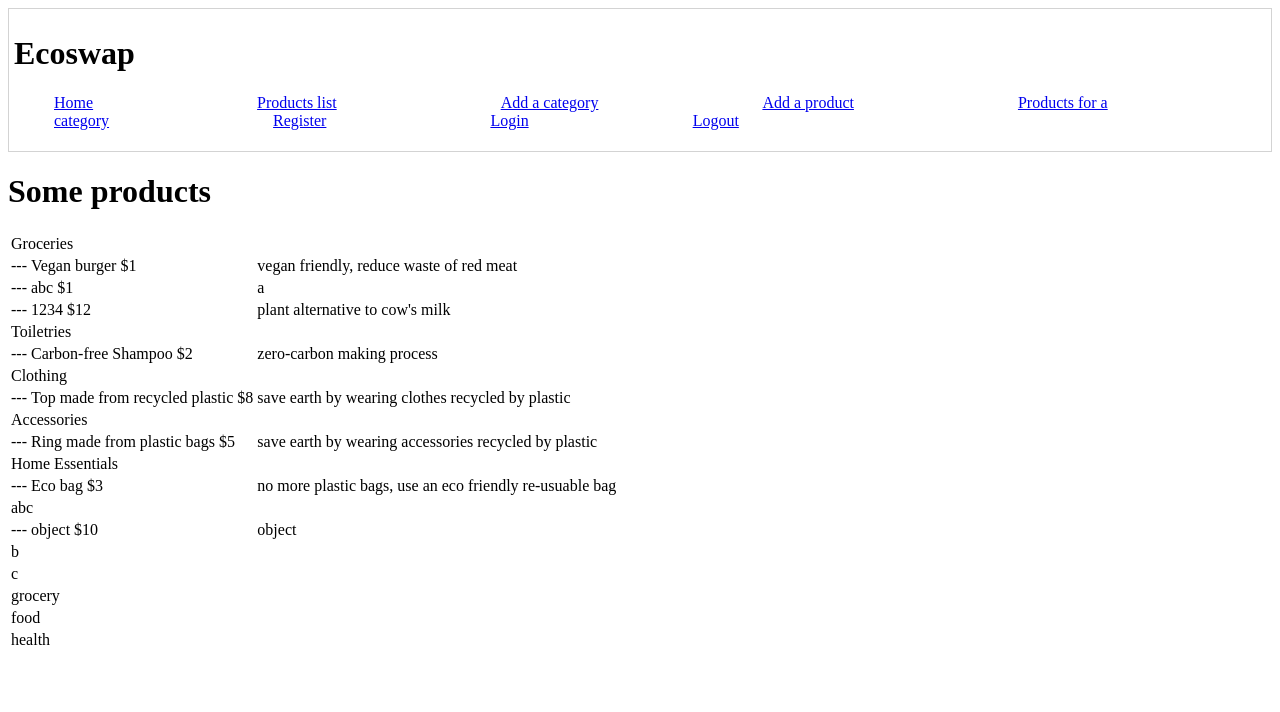
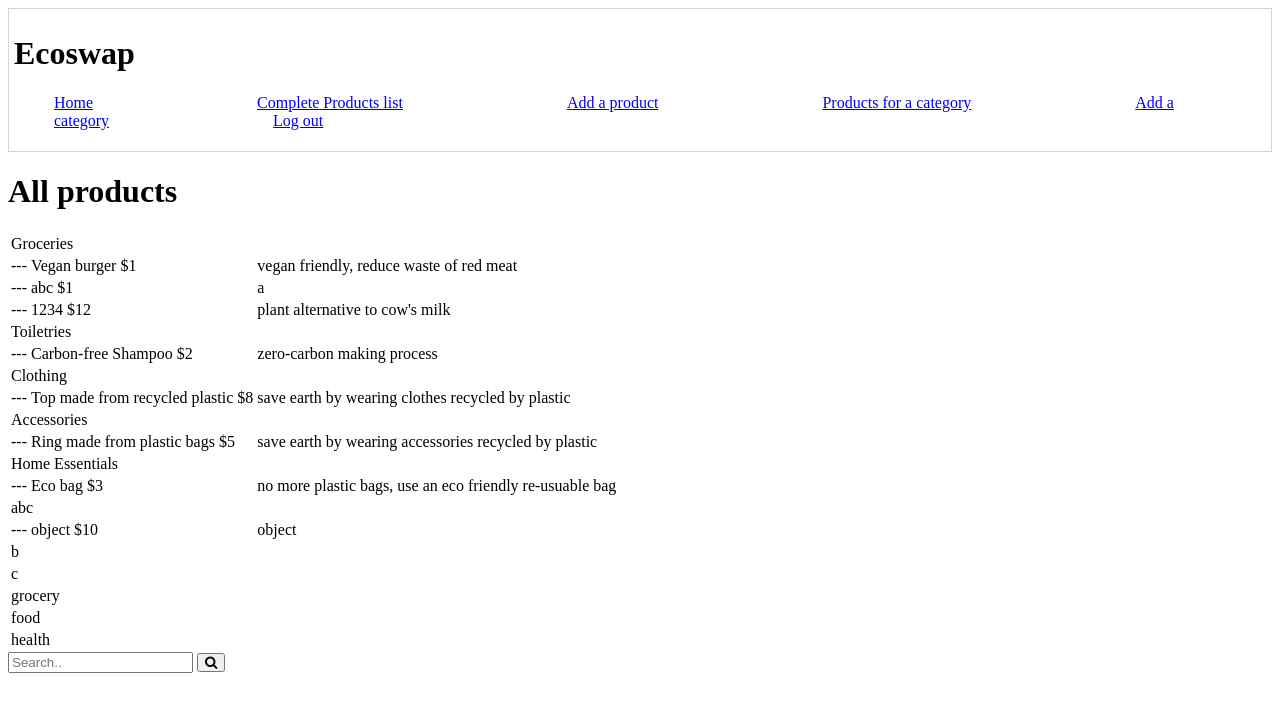
Before and after one commit to cc-co/EcoSwap, a Flask app: page /products in a window 1280 px wide. Shown: the top 712 px of the page. Run offline with Flask 2, Linux system fonts and the light colour scheme; a user stored in the database is signed in; data comes from the database, SQL or seed files in the repository.

Commit message:
css change, models change, login authentications, search bar start

```diff
--- a/new/05/app.py
+++ b/new/05/app.py
@@ -4,6 +4,7 @@ from flask_migrate import Migrate                   # albemic
 from flask_admin import Admin                       # admin
 from flask_admin.contrib.sqla import ModelView      # admin
 from flask_login import LoginManager, current_user, login_user, logout_user, login_required
+import flask_whooshalchemy3 as wa
 
 from forms import NewCategoryForm, NewProductForm, NewUserForm, LoginForm
 
@@ -12,6 +13,7 @@ app.config['SQLALCHEMY_DATABASE_URI'] = 'sqlite:///../data/ecoswap_database.sqli
 app.config['SQLALCHEMY_TRACK_MODIFICATIONS'] = False
 app.config['SECRET_KEY'] = 'put some random string here'        # forms
 app.config['FLASK_ADMIN_SWATCH'] = 'cerulean'                   # theme of admin pages
+app.config['WHOOSH_BASE']='whoosh'
 
 db = SQLAlchemy(app)
 
@@ -96,6 +98,7 @@ def newuser():
     return redirect('/login')
 
 @app.route('/products')
+@login_required
 def list_products():
     products_by_category = {
         category: Product.query.filter(Product.category == category)
--- a/new/05/forms.py
+++ b/new/05/forms.py
@@ -9,8 +9,6 @@ class NewCategoryForm(FlaskForm):
 
 class NewProductForm(FlaskForm):
     category = StringField('Category', validators=[DataRequired()])
-    # select=SelectField('Search for Categories', categories=categories)
-    # search=StringField('')
     name = StringField('Name', validators=[DataRequired()])
     product_des = StringField('Product description', validators=[DataRequired()])
     price = IntegerField('Price', validators=[DataRequired()])
--- a/new/05/models.py
+++ b/new/05/models.py
@@ -42,7 +42,7 @@ class User(UserMixin, db.Model):
     username = db.Column(db.String(64), index=True, unique=True)
     email = db.Column(db.String(120), index=True, unique=True)
     password_hash = db.Column(db.String(128))
-    search_results = db.relationship('Search_result', lazy="dynamic")
+    search_results = db.relationship('Search_result', backref='User', lazy="dynamic")
 
     def __repr__(self):
         return '<User {}>'.format(self.username)
@@ -64,6 +64,6 @@ class Search_result(db.Model):
     category_id = db.Column(db.Integer, db.ForeignKey('category.id'))
     category = db.relationship(Category)
     product_id = db.Column(db.Integer, db.ForeignKey('product.id'))
-    product_names = db.Column(db.String(200), index=True, unique=True)
+    query_result = db.Column(db.String(200), index=True, unique=True)
     keywords = db.Column(db.String(200), index=True, unique=False)
     created_at=db.Column(db.DateTime,index=True, default=datetime.utcnow)
--- a/new/05/static/main.css
+++ b/new/05/static/main.css
@@ -12,3 +12,11 @@
 #menu p {
         display: inline;
 }
+
+#warning ul {
+    color: red;
+}
+
+#warning li {
+    color: red;
+}
--- a/new/05/static/products_for_category.js
+++ b/new/05/static/products_for_category.js
@@ -6,7 +6,7 @@ function show_new_product_list(products) {
     } else {
         let product_list_items = '';
         products.forEach(function(product) {
-            product_list_items += '<li>' + product.name + '</li>\n'
+            product_list_items += '<li>' + product.name +` : `+ product.product_des + '</li>\n'
         })
         product_list_element.innerHTML = '<ul>\n' + product_list_items + '</ul>\n'
     }
--- a/new/05/templates/base.html
+++ b/new/05/templates/base.html
@@ -2,20 +2,24 @@
     <header>
         <title>Ecoswap - {% block title %}{% endblock %}</title>
         <link rel="stylesheet" type="text/css" href="{{ url_for('static', filename='main.css') }}">
-                {% block extra_header_contents %}{% endblock %}
+        <link rel="stylesheet" href="https://cdnjs.cloudflare.com/ajax/libs/font-awesome/4.7.0/css/font-awesome.min.css">
+        {% block extra_header_contents %}{% endblock %}
     </header>
     <body>
         <div id="menu">
             <h1>Ecoswap</h1>
             <ul>
                 <li><a href="/">Home</a></li>
-                <li><a href="/products">Products list</a></li>
-                <li><a href="/new_category">Add a category</a></li>
+                <li><a href="/products">Complete Products list</a></li>
                 <li><a href="/new_product">Add a product</a></li>
                 <li><a href="/products_for_category">Products for a category</a></li>
-                <li><a href="/register">Register</a></li>
-                <li><a href="/login">Login</a></li>
-                <li><a href="/logout">Logout</a></li>
+                {% if not current_user.is_authenticated %}
+                    <li><a href="/login">Log in</a></li>
+                    <li><a href="/register">Register</a></li>
+                {% else %}
+                    <li><a href="/new_category">Add a category</a></li>
+                    <li><a href="/logout">Log out</a></li>
+                {% endif %}
             </ul>
         </div>
         {% with messages = get_flashed_messages() %}
@@ -23,12 +27,13 @@
                 <hr>
                 <ul id = "warning">
                     {% for message in messages %}
-                        <li>{{ message }}</li>
+                        <li id="warning">{{ message }}</li>
                     {% endfor %}
                 </ul>
             {% endif %}
         {% endwith %}
         {% block body %}
         {% endblock %}
+        <link rel="stylesheet" type="text/css" href="{{ url_for('static', filename='main.css') }}">
     </body>
 </html>
--- a/new/05/templates/products.html
+++ b/new/05/templates/products.html
@@ -3,7 +3,7 @@
 {% block title %}All products{% endblock %}
 
 {% block body %}
-    <h1>Some products</h1>
+    <h1>All products</h1>
     <table>
         {% for category in categories %}
             <tr>
@@ -27,4 +27,10 @@
             {% endfor %}
         {% endfor %}
     </table>
+    <div>
+        <form class="example" action="/action_page.php">
+            <input type="text" placeholder="Search.." name="search">
+            <button type="submit"><i class="fa fa-search"></i></button>
+        </form>
+    </div>
 {% endblock %}
```
Also changed, not shown: requirements.txt (added, +10 -0 lines).
